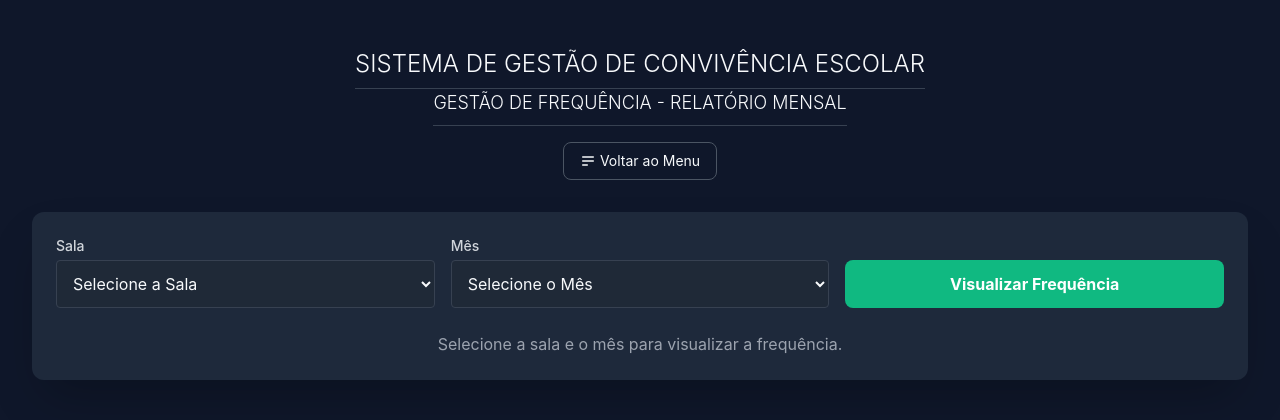
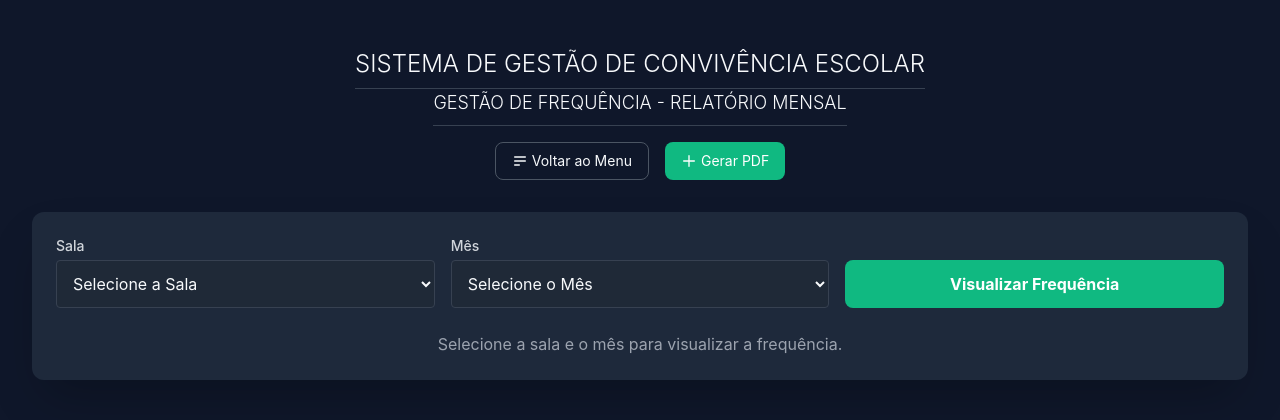
Before and after one commit to mcardes77-cmd/SGCE, a Flask app: page /gestao_relatorio_frequencia in a window 1280 px wide. Shown: the top 420 px of the page. Run offline with Flask 3, Linux system fonts and the light colour scheme; data that the repository does not hold is empty; parts of the project's set-up code (start-up, migrations or seed data) failed here and were passed over; some libraries are stand-ins or nearby versions.

Commit message:
Update gestao_relatorio_frequencia.html

```diff
--- a/templates/gestao_relatorio_frequencia.html
+++ b/templates/gestao_relatorio_frequencia.html
@@ -31,6 +31,7 @@
       carregarSalas();
       carregarMeses();
       document.getElementById("btnVisualizar").addEventListener("click", visualizar);
+      document.getElementById("btnGerarPDF").addEventListener("click", gerarPDF);
     });
 
     async function carregarSalas() {
@@ -86,14 +87,12 @@
       const dias = [];
       const totalDias = new Date(ano, mes, 0).getDate();
 
-      // Monta todos os dias úteis do mês
       for (let d = 1; d <= totalDias; d++) {
         const data = dayjs(`${ano}-${String(mes).padStart(2,'0')}-${String(d).padStart(2,'0')}`);
         const diaSemana = data.day();
         if (diaSemana !== 0 && diaSemana !== 6) dias.push(data);
       }
 
-      // Se não houver dados, cria estrutura vazia
       const alunos = Array.isArray(dados) && dados.length ? dados : [];
 
       let html = `
@@ -138,8 +137,46 @@
 
       container.innerHTML = html;
     }
+
+    async function gerarPDF() {
+      const { jsPDF } = window.jspdf;
+      const doc = new jsPDF({
+        orientation: "landscape",
+        unit: "pt",
+        format: "a4"
+      });
+
+      const salaSelect = document.getElementById("salaSelect");
+      const mesSelect = document.getElementById("mesSelect");
+      const salaNome = salaSelect.options[salaSelect.selectedIndex]?.text || "Sala não selecionada";
+      const mesNome = mesSelect.options[mesSelect.selectedIndex]?.text || "Mês não selecionado";
+      const ano = new Date().getFullYear();
+
+      doc.setFont("helvetica", "bold");
+      doc.setFontSize(16);
+      doc.text("RELATÓRIO DE FREQUÊNCIA", doc.internal.pageSize.getWidth() / 2, 40, { align: "center" });
+
+      doc.setFont("helvetica", "normal");
+      doc.setFontSize(12);
+      doc.text(`Sala: ${salaNome} — Mês: ${mesNome} / ${ano}`, doc.internal.pageSize.getWidth() / 2, 60, { align: "center" });
+
+      await doc.html(document.getElementById("tabelaContainer"), {
+        x: 20,
+        y: 80,
+        html2canvas: {
+          scale: 0.6,
+          scrollX: 0,
+          scrollY: 0,
+          windowWidth: document.getElementById("tabelaContainer").scrollWidth,
+        },
+        callback: function (pdf) {
+          pdf.save(`relatorio_frequencia_${salaNome}_${mesNome}_${ano}.pdf`);
+        },
+      });
+    }
   </script>
 </head>
+
 <body class="bg-dark-primary min-h-screen p-8 text-text-light">
   <div class="max-w-7xl mx-auto">
     <header class="text-center mb-8 mt-4">
@@ -150,13 +187,25 @@
         GESTÃO DE FREQUÊNCIA - RELATÓRIO MENSAL
       </h2>
 
-      <button onclick="window.location.href='/gestao_frequencia'"
-        class="mt-4 px-4 py-2 text-sm rounded-lg border border-gray-600 hover:bg-gray-700 flex items-center mx-auto">
-        <svg class="w-4 h-4 mr-1" fill="none" stroke="currentColor" viewBox="0 0 24 24">
-          <path stroke-linecap="round" stroke-linejoin="round" stroke-width="2"
-                d="M4 6h16M4 12h16M4 18h7"/>
-        </svg> Voltar ao Menu
-      </button>
+      <div class="flex justify-center gap-4 mt-4">
+        <button onclick="window.location.href='gestao_frequencia'"
+          class="px-4 py-2 text-sm rounded-lg border border-gray-600 hover:bg-gray-700 flex items-center">
+          <svg class="w-4 h-4 mr-1" fill="none" stroke="currentColor" viewBox="0 0 24 24">
+            <path stroke-linecap="round" stroke-linejoin="round" stroke-width="2"
+                  d="M4 6h16M4 12h16M4 18h7"/>
+          </svg>
+          Voltar ao Menu
+        </button>
+
+        <button id="btnGerarPDF"
+          class="px-4 py-2 text-sm rounded-lg bg-accent hover:bg-green-600 text-white flex items-center">
+          <svg class="w-4 h-4 mr-1" fill="none" stroke="currentColor" viewBox="0 0 24 24">
+            <path stroke-linecap="round" stroke-linejoin="round" stroke-width="2"
+                  d="M12 4v16m8-8H4"/>
+          </svg>
+          Gerar PDF
+        </button>
+      </div>
     </header>
 
     <main class="bg-dark-secondary rounded-xl shadow-2xl p-6">
```
